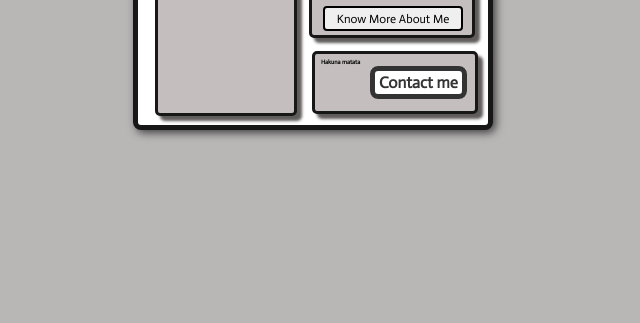
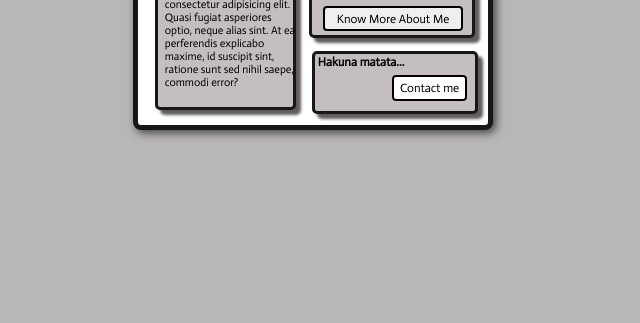
Before and after one commit to githubpradyumn/Mini-Projects, a plain HTML site: page Profile card/sample.html in a window 1280 px wide. Shown: the part 493-816 px from the top of the page, without its empty margins (327-967 px from the left). Drawn offline with nearby package versions, Linux system fonts and the light colour scheme; a web font is replaced by a local one.

Commit message:
add to git

```diff
--- a/Profile card/sample.css
+++ b/Profile card/sample.css
@@ -177,15 +177,14 @@ body{
 }
 
 .section-2 {
-    padding: 20px;
     background-color: #c4bebe;
     grid-row: 5 / 9;
     grid-column: 1 / 4;
     position: relative;
-    top: 30px;
+    top: 33px;
     left: 7px;
-    width: 96px;
-    height: 125px;
+    width: 135px;
+    height: 156px;
     border-radius: 5px;
     border: 3px solid rgb(23, 23, 23);
     box-shadow: 5px 5px 3px rgb(97 92 92);
@@ -193,25 +192,27 @@ body{
 
 .section-2 h3{
     position: relative;
-    top: -17%;
-    left: -10%;
-    font-size: 10px;
+    top: 1%;
+    left: 4%;
+    font-size: 15px;
+    margin: 2px;
 }
-.section-2 p{
+.section-2 p {
     position: relative;
-    top: -30%;
-    font-size: 1.2em;
-    left: 0%;
+    top: 8%;
+    font-size: 11px;
+    left: 5%;
+    margin: 0;
 }
 .section-2 .github {
     width: 0;
     height: 0;
     position: relative;
-    font-size: 1.5em;
-    color: rgb(255, 255, 255);
+    font-size: 2em;
+    color: rgb(229 221 221);
     background-color: #040404;
-    top: -49px;
-    left: 80px;
+    top: -21px;
+    left: 99px;
 }
 
 .section-3 {
@@ -230,26 +231,22 @@ body{
 }
 
 .section-3 h4 {
-    font-size: 0.2em;
-    margin-bottom: 5px;
-    display: flex;
-    align-items: center;
-    /* gap: 10px; */
     position: relative;
-    top: -20px;
-    left: -14px;
+    top: -124%;
+    left: -16%;
+    font-size: 12px;
+    margin: 2px;
 }
 
 .section-3 .button {
-    padding: 2px 4px;
+    padding: 4px 6px;
     background-color: white;
-    border: none;
-    color: #333;
+    color: #000000;
+    position: relative;
+    top: -15px;
+    left: 57px;
+    border: 2px solid;
+    border-radius: 4px;
     text-decoration: none;
-    font-weight: bold;
-    position: relative;
-    top: -18px;
-    left: 35px;
-    border: 5px solid;
-    border-radius: 8px;
+    font-size: 12px;
 }
--- a/Profile card/sample.html
+++ b/Profile card/sample.html
@@ -51,12 +51,12 @@
                         <i class='bx bxl-github'></i>
                     </a>
                 </div>
-                <!-- <p>Lorem ipsum dolor sit amet consectetur adipisicing elit. Quasi fugiat asperiores optio, neque alias sint. At ea perferendis explicabo maxime, id suscipit sint, ratione sunt sed nihil saepe, commodi error?</p> -->
+                <p>Lorem ipsum dolor sit amet consectetur adipisicing elit. Quasi fugiat asperiores optio, neque alias sint. At ea perferendis explicabo maxime, id suscipit sint, ratione sunt sed nihil saepe, commodi error?</p>
             </div>
 
             <div class="section-3">
-                <h4>Hakuna matata</h4>
-                <div><a href="#" class="button">Contact me</a></div>
+                <h4>Hakuna matata...</h4>
+                <div class="Contact"><a href="#" class="button">Contact me</a></div>
             </div>
         </div>
     </div>
--- a/Profile card/style01.css
+++ b/Profile card/style01.css
@@ -142,22 +142,24 @@ body{
     box-shadow: 6px 6px 3px rgba(0, 0, 0, 0.792);
 }
 
-.section-1 h3{
+.section-1 h3 {
     position: relative;
-    top: -10%;
+    top: -4%;
     left: 0%;
     font-size: 35px;
+    margin: 0px;
 }
 .section-1 p {
     position: relative;
-    top: -16%;
-    font-size: 1em;
+    top: -2%;
+    font-size: 18px;
     left: 0%;
+    margin: 0;
 }
 .section-1 a{
     position: relative;
     left: 18px;
-    top: -45px;
+    top: 2px;
 }
 .section-1 a button {
     width: 239px;
@@ -187,21 +189,21 @@ body{
     left: 0%;
     font-size: 35px;
 }
-.section-2 p{
+.section-2 p {
     position: relative;
-    top: -30%;
-    font-size: 1.2em;
-    left: 0%;
+    top: -36%;
+    font-size: 20px;
+    left: 3%;
 }
 .section-2 .github {
     width: 0;
     height: 0;
     position: relative;
-    font-size: 3.5em;
+    font-size: 2.5em;
     color: rgb(255, 255, 255);
     background-color: #040404;
-    top: -110px;
-    left: 183px;
+    top: -120px;
+    left: 195px;
 }
 
 .section-3 {
@@ -221,13 +223,12 @@ body{
 
 .section-3 h4 {
     font-size: 1.2em;
-    margin-bottom: 15px;
     display: flex;
     align-items: center;
-    gap: 10px;
     position: relative;
-    top: -39px;
+    top: -15px;
     left: -12px;
+    margin: 0;
 }
 
 .section-3 .button {
@@ -239,7 +240,7 @@ body{
     text-decoration: none;
     font-weight: bold;
     position: relative;
-    top: -34px;
+    top: 6px;
     left: 147px;
     border: 5px solid;
 }
```
